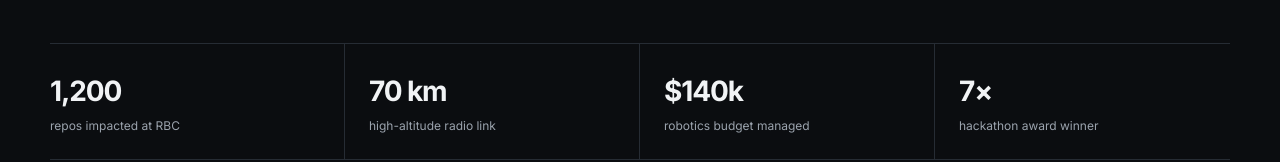
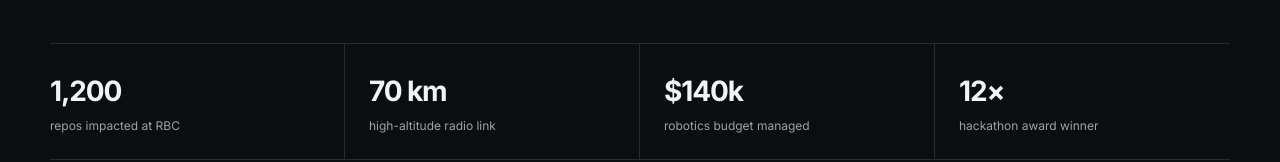
Before and after one commit to sharonbasovich/PortfolioWebsite, a Next.js app: page / in a window 1280 px wide. Shown: the part 602-764 px from the top of the page. Built offline with nearby package versions, Linux system fonts and the light colour scheme.

Commit message:
Update hackathon wins to twelve and refresh both resumes

```diff
--- a/data/portfolio.json
+++ b/data/portfolio.json
@@ -46,7 +46,7 @@
     {
       "id": "4",
       "title": "Hackathons",
-      "description": "4x International Winner, 3x Toronto Winner, 5x Event Organizer",
+      "description": "12x Hackathon Winner, 5x Event Organizer",
       "imageSrc": "https://i.postimg.cc/LXbfHxLw/PXL-20250712-172444368.jpg",
       "url": "https://www.horizonhacks.ca/"
     },
--- a/pages/index.js
+++ b/pages/index.js
@@ -69,7 +69,7 @@ const awards = [
   ["VEX Robotics World Championship Judges Award", "1 of 10 recipients among 9,565 teams"],
   ["Carnegie Mellon picoCTF", "113 / 10,460 · Top 1%"],
   ["Canadian Computing Competition", "Senior Honour Roll · Top 3%"],
-  ["Hackathons", "7-time award winner across international events"],
+  ["Hackathons", "12-time award winner across international events"],
 ];
 
 const skills = [
@@ -116,7 +116,7 @@ export default function Home() {
             <div><strong>1,200</strong><span>repos impacted at RBC</span></div>
             <div><strong>70 km</strong><span>high-altitude radio link</span></div>
             <div><strong>$140k</strong><span>robotics budget managed</span></div>
-            <div><strong>7×</strong><span>hackathon award winner</span></div>
+            <div><strong>12×</strong><span>hackathon award winner</span></div>
           </div>
         </section>
 
```
Also changed, not shown: 7 other files (tests, documents, lock files or other folders).
